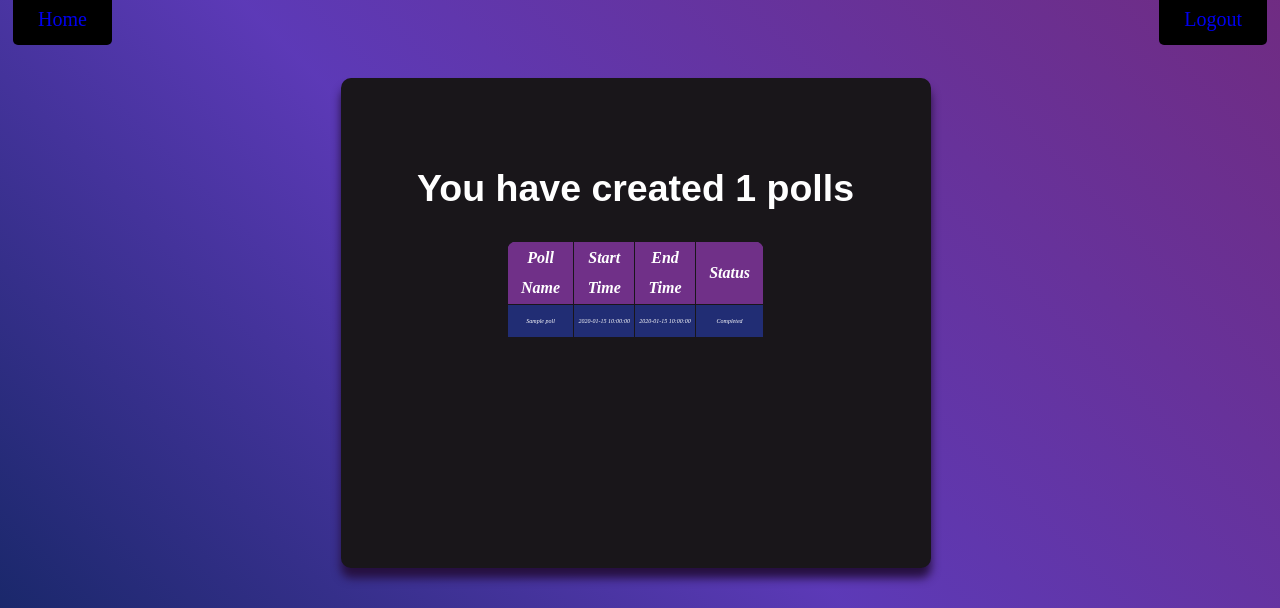
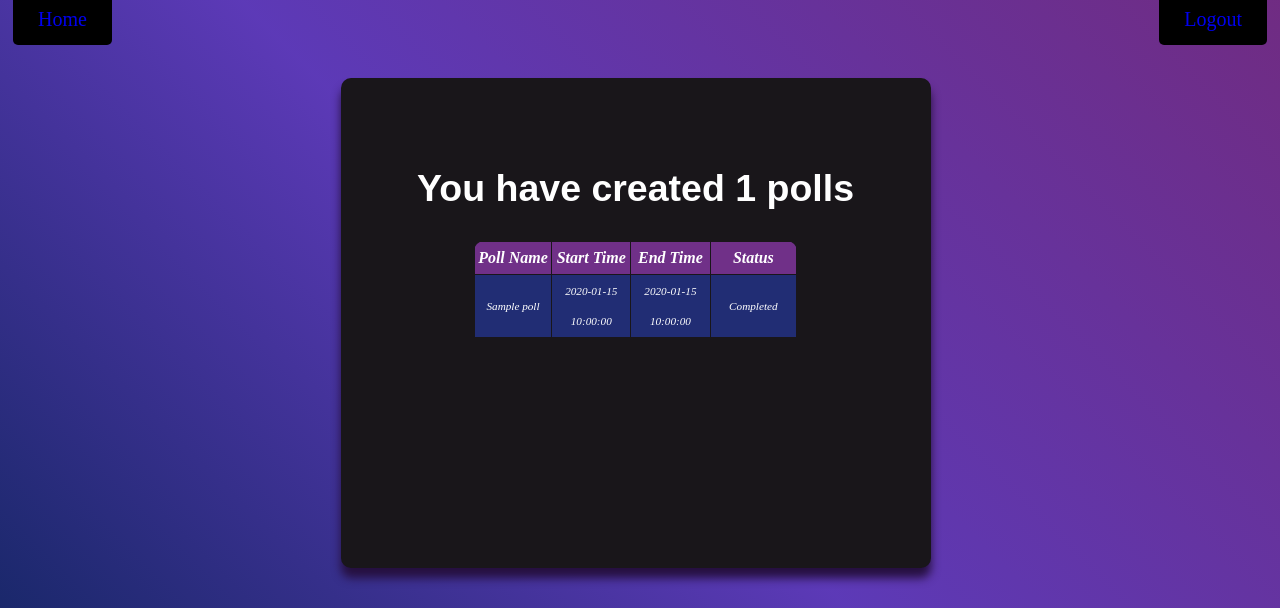
Before and after one commit to akashw-22/Genskill_Project-Anonymous_Voting_Sytsem, a Flask app: page /yourpolls/ in a window 1280 px wide, with the pointer over the restyled element. Shown: the top 608 px of the page. Run offline with Flask 2, Linux system fonts and the light colour scheme; the visitor is signed in with stand-in values (Sample User, id 1); a database or web service that is not in the repository returns one stand-in record (values such as "Sample title"); some libraries are stand-ins or nearby versions.

Commit message:
Increased table hovering font size for readablity

```diff
--- a/voting/static/info.css
+++ b/voting/static/info.css
@@ -154,7 +154,7 @@ td{
 .row:hover{
     cursor:pointer;
     background-color:#212d74;
-    font-size:20%;
+    font-size:70%;
 }
 
 .details{
```
